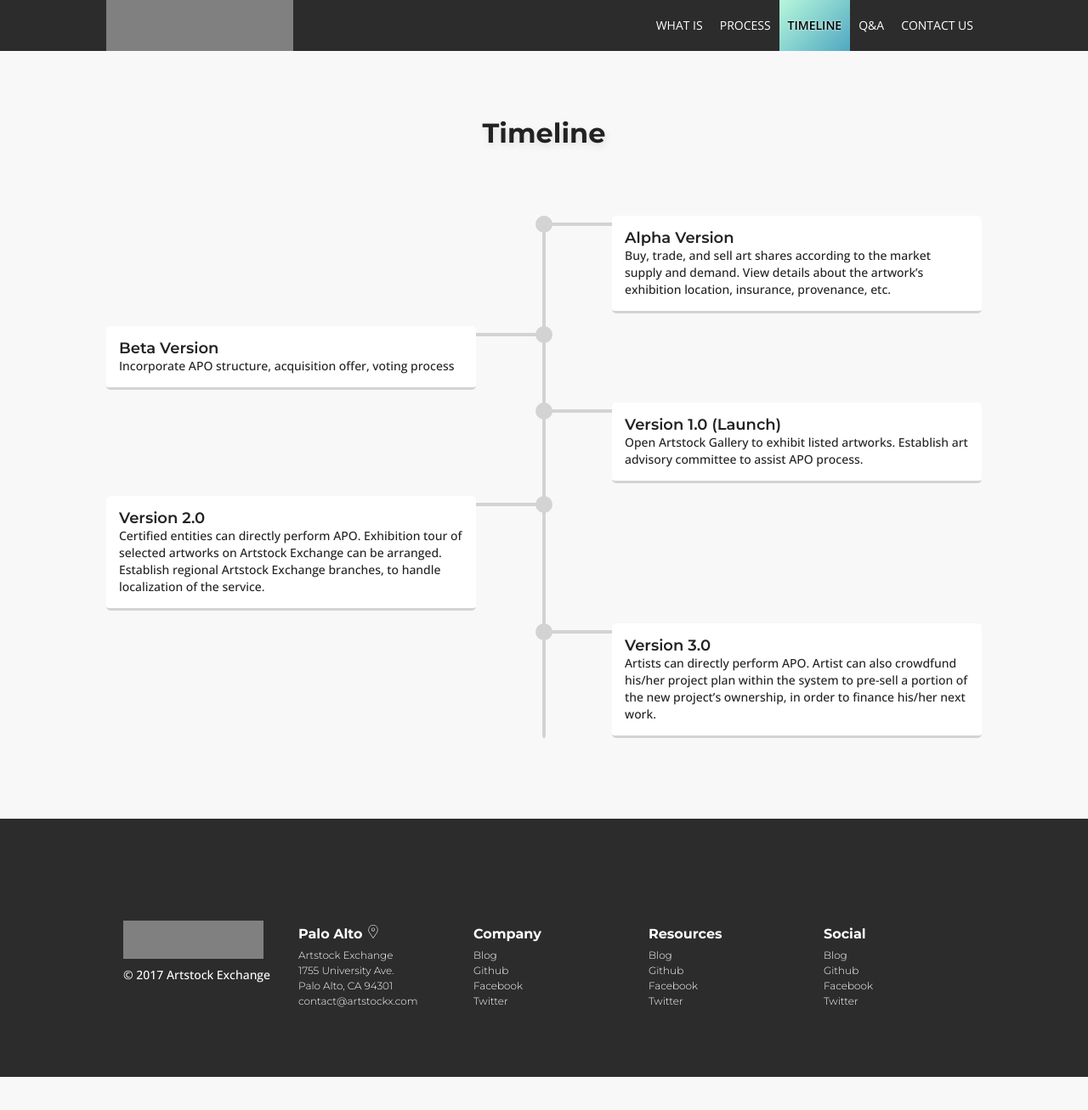
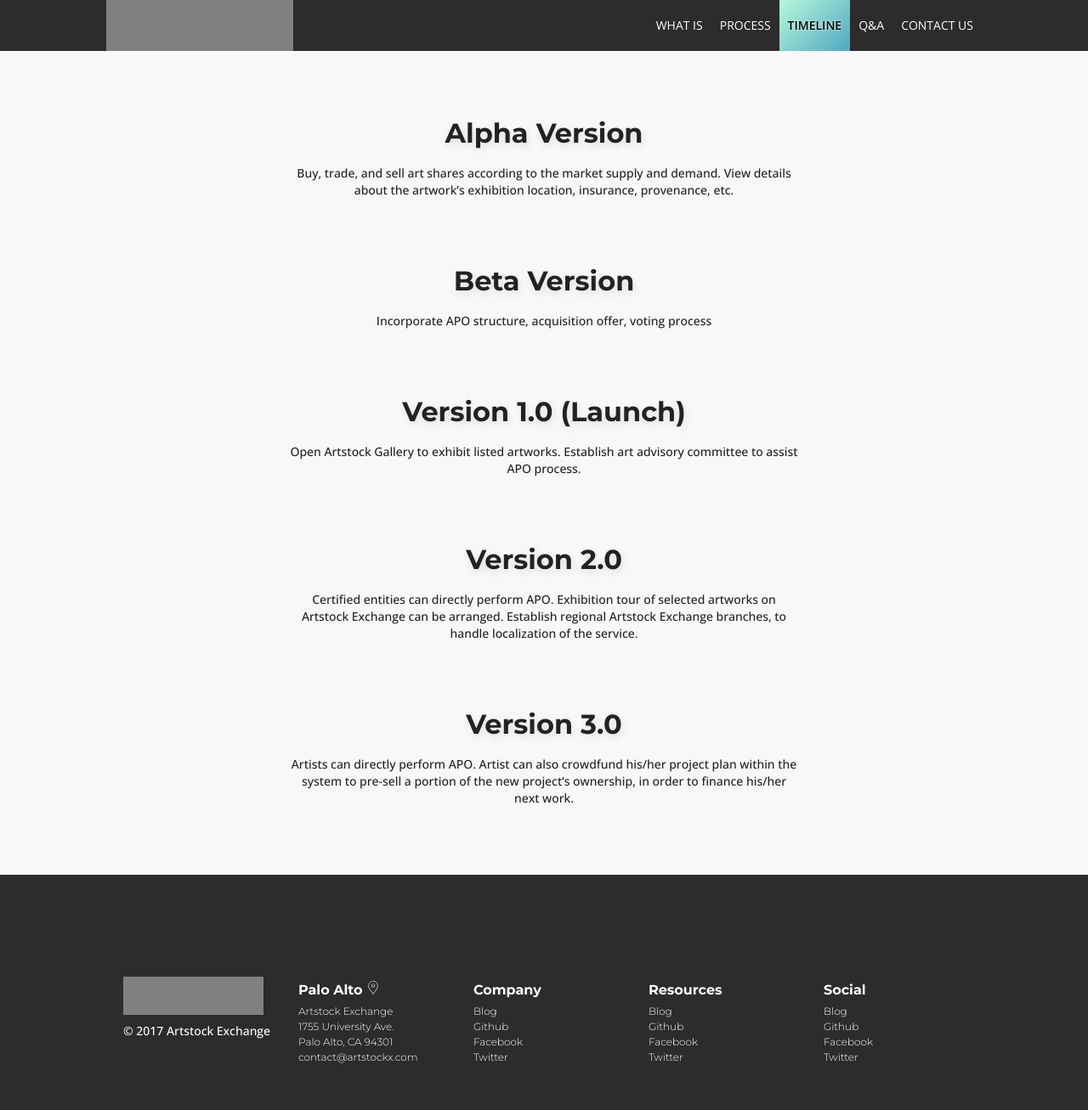
Before and after one commit to volgorean/artstock, a Jekyll site: the page built from roadmap.html, in a window 1280 px wide. Shown: the top 1307 px of the page at 85% size. Built offline with Jekyll 4.4.1, drawn with Linux system fonts in a browser that asks for light colours.

Commit message:
forgot to include timeline

```diff
--- a/css/roadmap.scss
+++ b/css/roadmap.scss
@@ -2,62 +2,17 @@
 ---
 
 #roadmap {
-  .stages {
-    .line {
-      position: absolute;
-      width: 4px;
-      height: 100%;
-      top: 0;
-      left: calc(50% - 2px);
-      border-radius: 5px;
-      background: lightgray;
-    }
-
-    .stage {
-      width: 100%;
-      margin-bottom: 15px;
-
-      > .stage-content {
-        width: calc(50% - 80px);
-        padding: 15px;
-        border-radius: 5px;
-        background: white;
-        border-bottom: 3px solid lightgray;
-
-        @media(max-width: 840px) { width: calc(50% - 20px); }
-        @media(max-width: 640px) { width: 100%; }
-      }
-
-      > .circle {
-        position: absolute;
-        width: 20px;
-        height: 20px;
-        top: 0;
-        left: calc(50% - 10px);
-        border-radius: 50%;
-        background: lightgray;
-
-        &:after {
-          content: "";
-          position: absolute;
-          width: 80px;
-          height: 4px;
-          top: 8px;
-          right: 10px;
-          background: lightgray;
-        }
-      }
-    }
-    .stage:nth-child(even) {
-      > .stage-content {
-        margin-right: 0;
-        margin-left: auto;
-      }
-
-      > .circle::after {
-        right: auto;
-        left: 10px;
-      }
-    }
+  .s-title {
+    padding-bottom: 20px;
+  }
+  p {
+    display: block;
+    max-width: 600px;
+    margin: 0 auto;
+    text-align: center;
+    padding-bottom: 80px;
+  }
+  p:last-child {
+    padding-bottom: 0;
   }
 }
--- a/roadmap.html
+++ b/roadmap.html
@@ -6,21 +6,9 @@
 
 <section id="roadmap">
   <div class="flex-shrink">
-    <h2 class="s-title">Timeline</h2>
 
-    <div class="stages">
-      <div class="line"></div>
-
-      {% for x in site.data.roadmap %}
-        <div class="stage">
-          <div class="circle"></div>
-
-          <div class="stage-content">
-            <h4>{{x.stage}}</h4>
-            <p>{{x.text}}</p>
-          </div>
-        </div>
-      {% endfor %}
-    </div>
-  </div>
+    {% for x in site.data.roadmap %}
+      <h2 class="s-title">{{x.stage}}</h2>
+      <p>{{x.text}}</p>
+    {% endfor %}
 </section>
```
